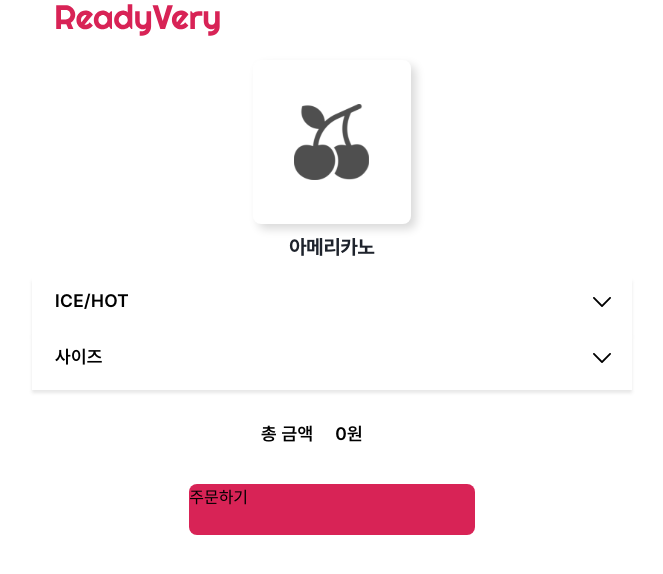
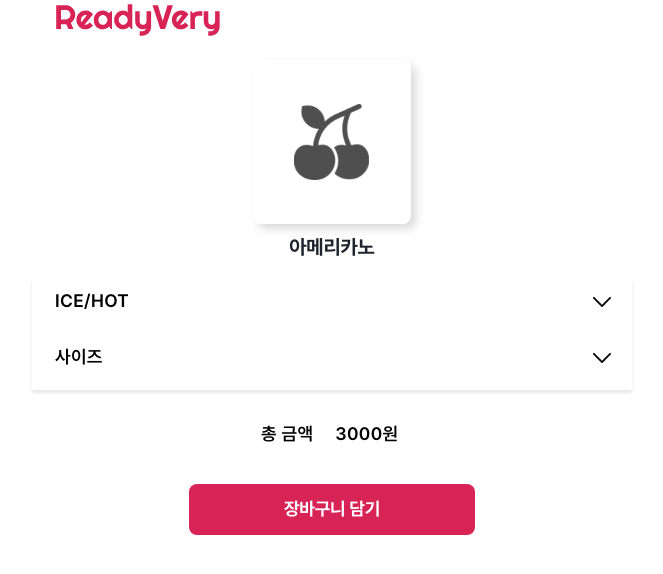
Before and after one commit to readyvery/readyFront, a React (Create React App) app: page /order in a window 1280 px wide. Shown: the top 574 px of the page, without its empty margins (308-971 px from the left). Built offline with nearby package versions, Linux system fonts and the light colour scheme.

Commit message:
Feat: 주문과정 페이지 완성

```diff
--- a/src/pages/OrderProcessPage/OrderProcessPage.jsx
+++ b/src/pages/OrderProcessPage/OrderProcessPage.jsx
@@ -4,11 +4,19 @@ import Header from "../../components/views/Header/Header";
 import noImageMenu from "../../assets/images/no_image_menu.svg";
 import toggleUp from "../../assets/images/toggle_up.svg";
 import toggleDown from "../../assets/images/toggle_down.svg";
+import { Link, useLocation } from "react-router-dom";
 
 const OrderProcessPage = () => {
+  const location = useLocation();
+  const params = new URLSearchParams(location.search);
+  const storeId = params.get("storeId");
+  const inout = params.get("inout");
+  const foodie_id = params.get("foodie_id");
+
   const foodOptionInfo = {
     name: "아메리카노",
     imgUrl: "adfs",
+    price: 3000,
     category: [
       [
         {
@@ -52,13 +60,15 @@ const OrderProcessPage = () => {
     ],
   };
 
-  let totalAmount = 0;
-
   const [activeToggles, setActiveToggles] = useState(
     foodOptionInfo.category[0].map(() => false)
   );
   const [selectedRadioTexts, setSelectedRadioTexts] = useState(
     foodOptionInfo.category[0].map(() => "")
+  );
+  const [totalAmount, setTotalAmount] = useState(foodOptionInfo.price);
+  const [prevRadioPrice, setPrevRadioPrice] = useState(
+    foodOptionInfo.category[0].map(() => 0)
   );
 
   const handleToggle = (index) => {
@@ -69,11 +79,19 @@ const OrderProcessPage = () => {
     });
   };
 
-  const handleRadioChange = (index, text) => {
+  const handleRadioChange = (index, text, price) => {
     setSelectedRadioTexts((prevTexts) => {
       const texts = [...prevTexts];
       texts[index] = text;
       return texts;
+    });
+
+    setTotalAmount((prevAmount) => prevAmount - prevRadioPrice[index] + price);
+
+    setPrevRadioPrice((prevPrices) => {
+      const prices = [...prevPrices];
+      prices[index] = price;
+      return prices;
     });
   };
 
@@ -128,7 +146,10 @@ const OrderProcessPage = () => {
                       type="radio"
                       name={`radio_${index}`}
                       value={optionIndex}
-                      onChange={() => handleRadioChange(index, option.name)}
+                      checked={selectedRadioTexts[index] === option.name}
+                      onChange={() =>
+                        handleRadioChange(index, option.name, option.price)
+                      }
                     />
                     <label htmlFor={`radio_${index}_${optionIndex}`}>
                       {option.name}
@@ -148,7 +169,7 @@ const OrderProcessPage = () => {
         </text>
       </div>
 
-      <div className="order-process-page__btn">주문하기</div>
+      <div className="order-process-page__btn">장바구니 담기</div>
     </div>
   );
 };
--- a/src/pages/OrderProcessPage/style.css
+++ b/src/pages/OrderProcessPage/style.css
@@ -125,4 +125,13 @@
   background: #d82356;
   margin-left: auto;
   margin-right: auto;
+  color: #fff;
+  text-align: center;
+  font-family: "Bold";
+  font-size: 1.125rem;
+  line-height: 130%; /* 1.4625rem */
+  letter-spacing: -0.01125rem;
+  justify-content: center;
+  align-items: center;
+  margin-bottom: 2.38rem;
 }
```
